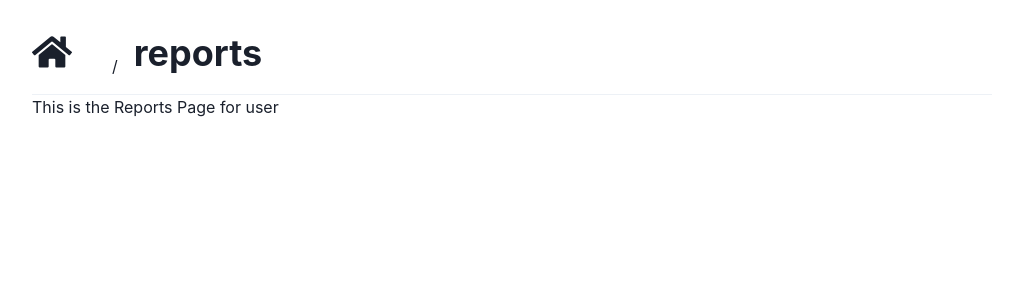
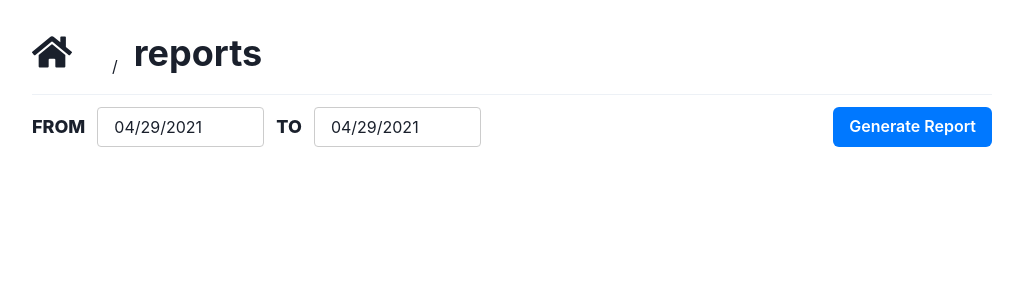
Before and after one commit to Vicorhe/finance_tracker, a Next.js app: page /1/reports in a window 1280 px wide. Shown: the top 300 px of the page, without its empty margins (128-1151 px from the left). Built offline with nearby package versions, Linux system fonts and the light colour scheme.

Commit message:
added buttons and date selectors

```diff
--- a/pages/[username]/reports.js
+++ b/pages/[username]/reports.js
@@ -1,10 +1,19 @@
-import { useContext } from 'react'
+import { useContext, useState } from 'react'
 import { UserContext } from "../../context"
 import Nav from '../../components/Nav'
-import { Box } from "@chakra-ui/react"
+import DatePicker from '../../components/DatePicker'
+import {
+  Box,
+  Flex,
+  Spacer,
+  Heading,
+  Button
+} from "@chakra-ui/react"
 import utilStyles from '../../styles/utils.module.scss'
 
 export default function Reports() {
+  const [fromDate, setFromDate] = useState(new Date())
+  const [toDate, setToDate] = useState(new Date())
   const { user } = useContext(UserContext)
   const breadcrumbs = [
     { name: user.name, path: `/${user.name}` },
@@ -14,7 +23,32 @@ export default function Reports() {
     <Box className={utilStyles.page}>
       <Nav breadcrumbs={breadcrumbs}>
       </Nav>
-      <h1>This is the Reports Page for user {user.name}</h1>
+      <Flex alignItems="center" pt="3">
+        <Heading fontSize="lg" pr="3" fontWeight="extrabold">FROM</Heading>
+        <Box width="167px">
+          <DatePicker
+            id="fromDate"
+            selectedDate={fromDate}
+            onChange={d => setFromDate(d)}
+            showPopperArrow={true}
+          />
+        </Box>
+        <Heading fontSize="lg" px="3" fontWeight="extrabold">TO</Heading>
+        <Box width="167px">
+          <DatePicker
+            id="toDate"
+            selectedDate={toDate}
+            onChange={d => setToDate(d)}
+            showPopperArrow={true}
+          />
+        </Box>
+        <Spacer/>
+        <Button
+        colorScheme="messenger"
+        >
+          Generate Report
+          </Button>
+      </Flex>
     </Box>
   )
 }
```
